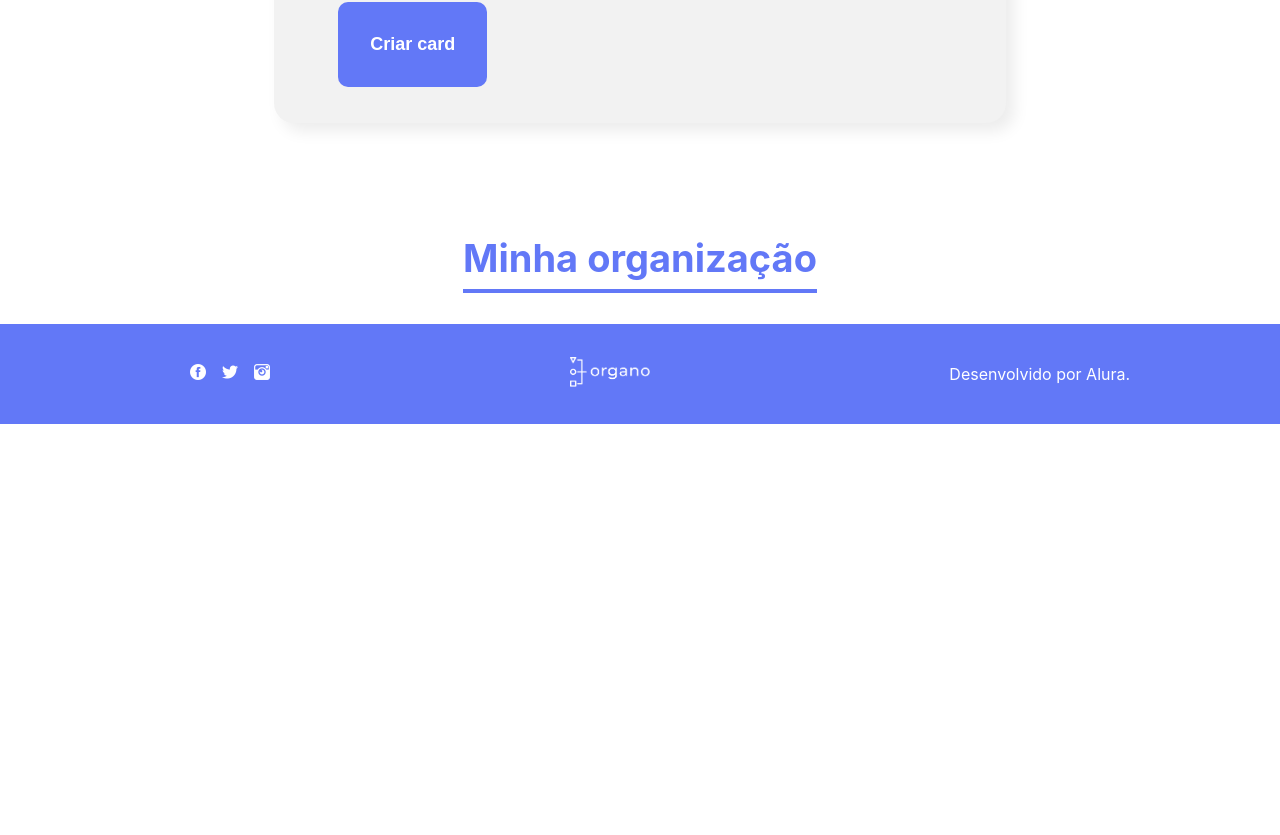
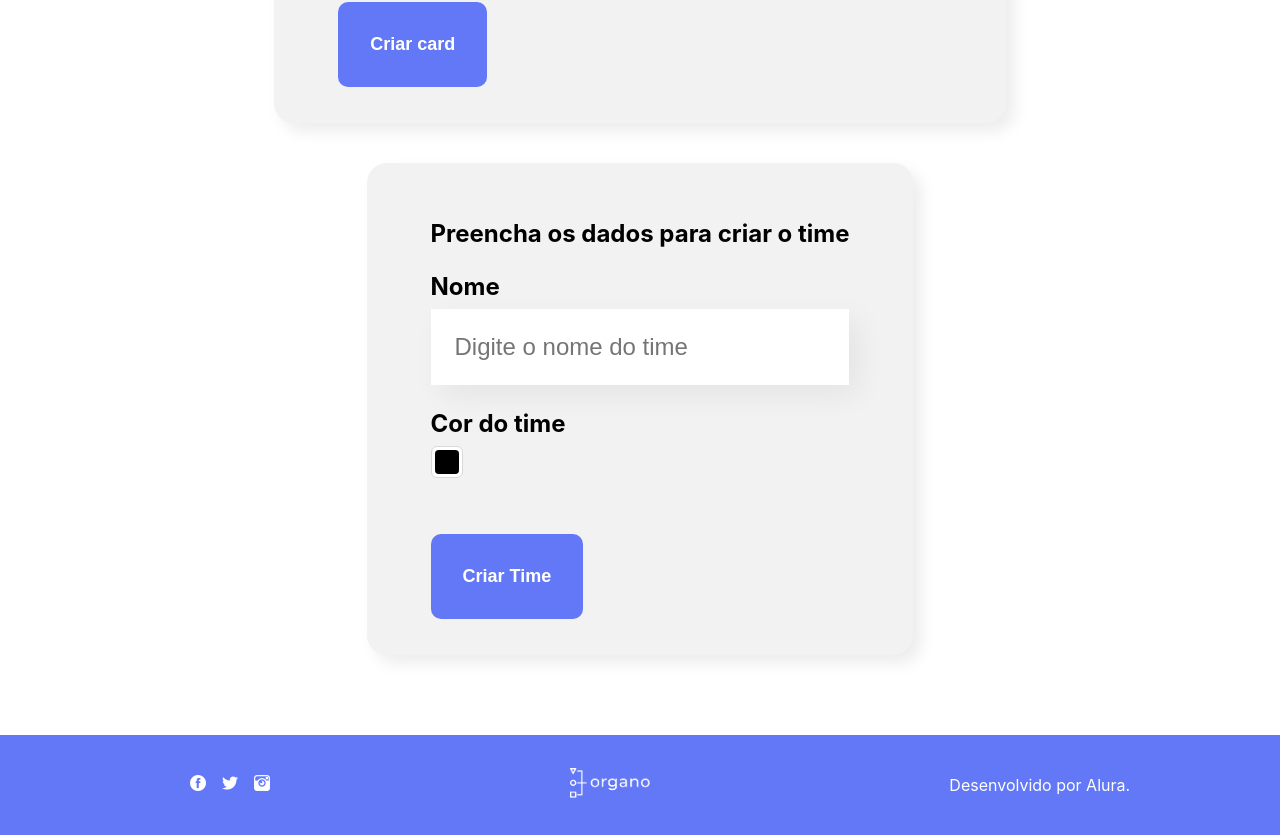
Before and after one commit to MatheusKerscher/organo, a React (Create React App) app: page / in a window 1280 px wide. Shown: the part 1266-2101 px from the top of the page. Before the commit the page ends 1690 px from the top, so only its background shows below. Built offline with nearby package versions, Linux system fonts and the light colour scheme; the HTML template or start-up script is replaced by a standard one.

Commit message:
Form to create a team

```diff
--- a/src/App.js
+++ b/src/App.js
@@ -77,6 +77,10 @@ function App() {
     setCollaborators(collaborators.filter(c => c.id !== collaboratorId))
   }
 
+  const onSaveTeam = (team) => {
+      setTeams([...teams, team])
+  }
+
   const changeTeamColor = (teamId, teamColor) => {
     setTeams(teams.map(t => {
       if(t.id === teamId) {
@@ -95,10 +99,11 @@ function App() {
       <Form
         teams={teams.map(t => t.name)}
         onSaveCollaborator={(collaborator) => onSaveCollaborator(collaborator)}
+        onSaveTeam={onSaveTeam}
       />
 
       {
-        teams &&  <div className="organization-container">
+        collaborators.length > 0 && <div className="organization-container">
           <h2 className="organization-title">Minha organização</h2>
         </div>
       }
--- a/src/components/Form/Form.css
+++ b/src/components/Form/Form.css
@@ -1,6 +1,8 @@
 .form {
     display: flex;
     justify-content: center;
+    flex-wrap: wrap;
+    gap: 40px;
     margin: 80px 0;
 }
 
--- a/src/components/Form/Form.js
+++ b/src/components/Form/Form.js
@@ -1,30 +1,52 @@
 import { useState } from "react";
+
+import { v4 as UUID } from "uuid";
+import { ColorPicker } from "antd";
+import hexToRgba from "hex-to-rgba";
+
 import Button from "../Button";
 import SelectInput from "../SelectInput";
 import TextInput from "../TextInput";
 import "./Form.css";
 
 export const Form = (props) => {
-  const [name, setName] = useState('')
-  const [role, setRole] = useState('')
-  const [image, setImage] = useState('')
-  const [team, setTeam] = useState('')
+  const [name, setName] = useState("");
+  const [role, setRole] = useState("");
+  const [image, setImage] = useState("");
+  const [team, setTeam] = useState("");
+
+  const [teamName, setTeamName] = useState("");
+  const [teamColor, setTeamColor] = useState("#000000");
 
   const onSave = (ev) => {
-    ev.preventDefault()
+    ev.preventDefault();
 
     props.onSaveCollaborator({
       name,
       role,
       image,
-      team
-    })
+      team,
+    });
 
-    setName('')
-    setRole('')
-    setImage('')
-    setTeam('')
-  }
+    setName("");
+    setRole("");
+    setImage("");
+    setTeam("");
+  };
+
+  const onSaveTeam = (ev) => {
+    ev.preventDefault();
+
+    props.onSaveTeam({
+      id: UUID(),
+      name: teamName,
+      primaryColor: teamColor,
+      secondaryColor: hexToRgba(teamColor, "0.6"),
+    });
+
+    setTeamName('')
+    setTeamColor('#000000')
+  };
 
   return (
     <section className="form">
@@ -36,7 +58,7 @@ export const Form = (props) => {
           label="Nome"
           placeholder="Digite o seu nome"
           inputValue={name}
-          setInputValue={value => setName(value)}
+          setInputValue={(value) => setName(value)}
         />
 
         <TextInput
@@ -44,14 +66,14 @@ export const Form = (props) => {
           label="Cargo"
           placeholder="Digite o seu cargo"
           inputValue={role}
-          setInputValue={value => setRole(value)}
+          setInputValue={(value) => setRole(value)}
         />
 
         <TextInput
           label="Imagem"
           placeholder="Digite o endereço da imagem"
           inputValue={image}
-          setInputValue={value => setImage(value)}
+          setInputValue={(value) => setImage(value)}
         />
 
         <SelectInput
@@ -59,11 +81,35 @@ export const Form = (props) => {
           label="Time"
           itens={props.teams}
           inputValue={team}
-          setInputValue={value => setTeam(value)}
+          setInputValue={(value) => setTeam(value)}
         />
 
         <Button>Criar card</Button>
       </form>
+
+      <form onSubmit={onSaveTeam}>
+        <h2>Preencha os dados para criar o time</h2>
+
+        <TextInput
+          required={true}
+          label="Nome"
+          placeholder="Digite o nome do time"
+          inputValue={teamName}
+          setInputValue={(value) => setTeamName(value)}
+        />
+
+        <div className="text-input">
+          <label>Cor do time</label>
+
+          <ColorPicker
+            defaultValue={teamColor}
+            value={teamColor}
+            onChange={(color) => setTeamColor(color.toHexString())}
+          />
+        </div>
+
+        <Button>Criar Time</Button>
+      </form>
     </section>
   );
 };
--- a/src/components/Team/Collaborator/Collaborator.css
+++ b/src/components/Team/Collaborator/Collaborator.css
@@ -10,6 +10,11 @@
 .collaborator img {
   width: 100px;
   border-radius: 50%;
+  position: relative;
+  bottom: -50px;
+}
+
+.collaborator .icon {
   position: relative;
   bottom: -50px;
 }
--- a/src/components/Team/Collaborator/Collaborator.js
+++ b/src/components/Team/Collaborator/Collaborator.js
@@ -1,4 +1,6 @@
 import { IoIosCloseCircle } from 'react-icons/io'
+import { CiImageOff } from 'react-icons/ci'
+
 import './Collaborator.css'
 
 export const Collaborator = ({id, name, role, image, backgroundColor, onRemove}) => {
@@ -14,7 +16,15 @@ export const Collaborator = ({id, name, role, image, backgroundColor, onRemove})
                 style={{backgroundColor: backgroundColor}}
                 className='header'
             >
-                <img src={image} alt={name} />
+                {
+                    image ?
+                        <img src={image} alt={name} />
+                        : (
+                            <div className='icon'>
+                                <CiImageOff size={100} />
+                            </div>
+                        )
+                }
             </div>
 
             <div className='footer'>
```
